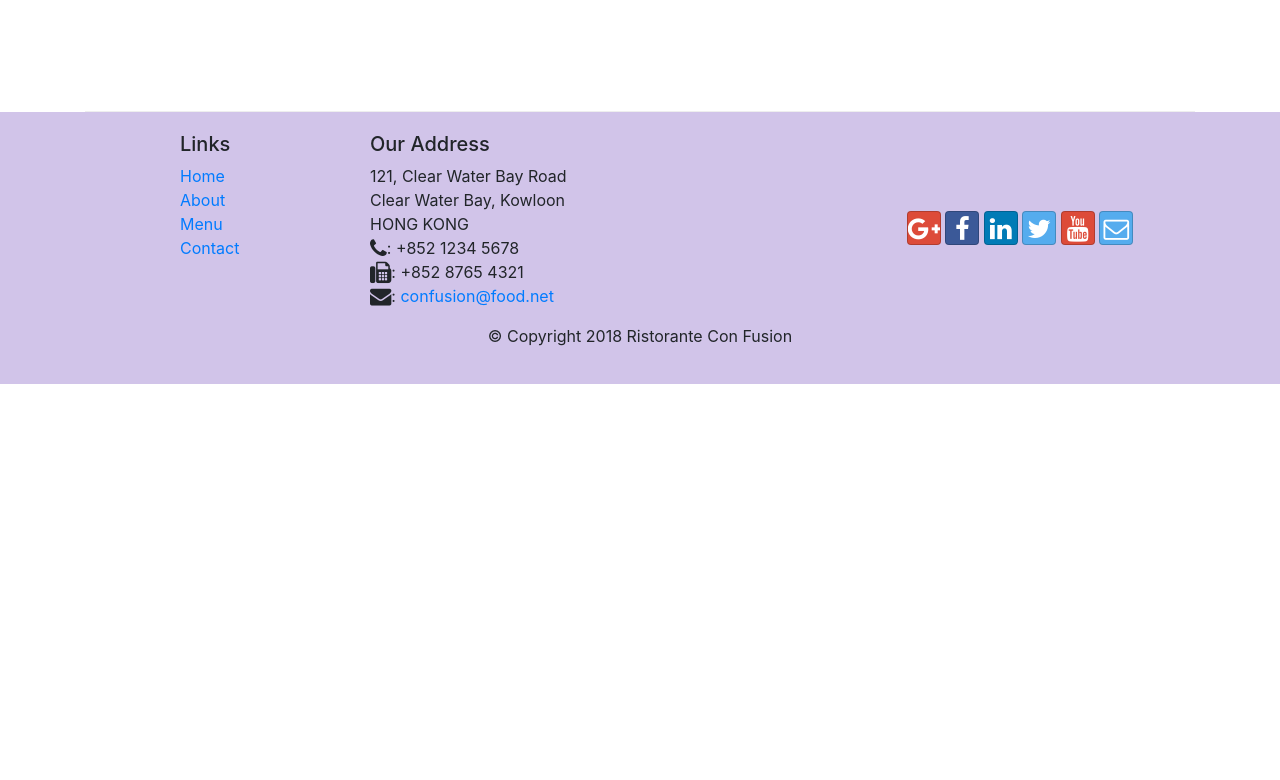
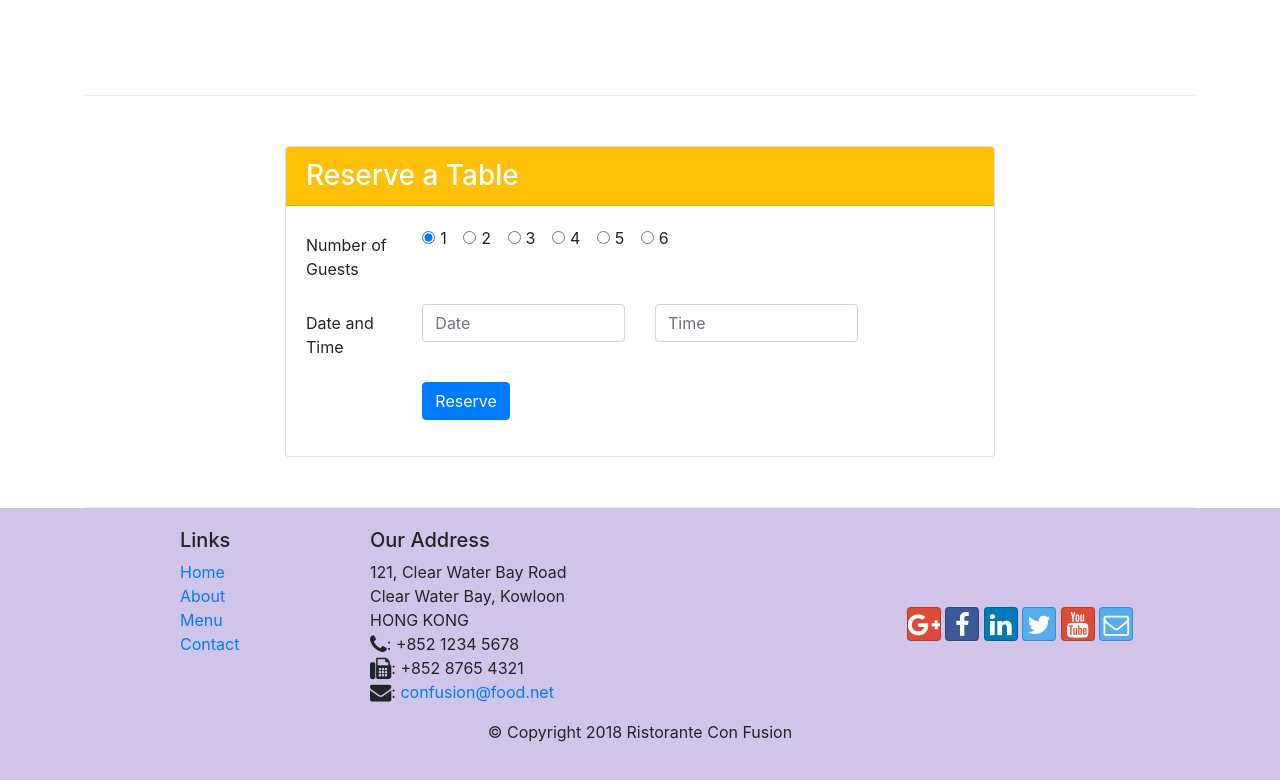
Before and after one commit to PwtanSG/confusionbs4, a website: page index.html in a window 1280 px wide. Shown: the part 1504-2284 px from the top of the page. Before the commit the page ends 1888 px from the top, so only its background shows below. Drawn offline with nearby package versions, Linux system fonts and the light colour scheme.

Commit message:
wk2-assignment

```diff
--- a/index.html
+++ b/index.html
@@ -49,6 +49,9 @@
                 <div class="col-12 col-sm align-self-center">
                     <img src="img/logo.png" class="img-fluid">
                 </div>
+                <div class="col-12 col-sm align-self-center align-items-center">
+                    <a role="button" class="btn btn-sm btn-block btn-warning" href="#reservation">Reserve Table</a>
+                </div>
             </div>
         </div>
     </header>
@@ -56,16 +59,12 @@
     <div class="container">
         <!--Bs4 alerts -->
         <div class="alert alert-warning alert-dismissible fade show" role="alert">
-            <strong>Hello!</strong> You should check out on some of those fields below!
+            <strong>Hello!</strong> You should check out on our hot items below!
             <button type="button" class="close" data-dismiss="alert" aria-label="Close">
               <span aria-hidden="true">&times;</span>
             </button>
         </div>
 
-        <!--Bs4 progress bar-->
-        <div class="progress">
-            <div class="progress-bar progress-bar-striped progress-bar-animated" role="progressbar" style="width: 10%" aria-valuenow="10" aria-valuemin="0" aria-valuemax="100"></div>
-        </div>
 
         <div class="row row-content align-items-center">
             <div class="col-12 col-sm-4 order-sm-last col-md-3">
@@ -75,7 +74,7 @@
                 <div class="media">
                     <img class="d-flex mr-3 img-thumbnail align-self-center" src="img/uthappizza.png" alt="uthappizza">
                     <div class="media-body">
-                        <h2 class="mt-0">Uthappizza <span class="badge badge-danger">NEW</span> <span class="badge badge-pill badge-secondary">$4.99</span></h2>
+                        <h2 class="mt-0">Uthappizza <span class="badge badge-danger">HOT</span> <span class="badge badge-pill badge-secondary">$3.99</span></h2>
                         <p class="d-none d-sm-block">A unique combination of Indian Uthappam (pancake) and Italian pizza, topped with Cerignola olives, ripe vine cherry tomatoes, Vidalia onion, Guntur chillies and Buffalo Paneer.</p>
                     </div>
                 </div>
@@ -91,8 +90,8 @@
             <div class="col col-sm col-md">
                 <div class="media">
                     <div class="media-body">
-                        <h2 class="mt-0">Weekend Grand Buffet <span class="badge badge-warning">Trending</span></h2>
-                        <p>Featuring mouthwatering combinations with a choice of five different salads, six enticing appetizers, six main entrees and five choicest desserts. Free flowing bubbly and soft drinks. All for just $19.99 per person </p>
+                        <h2 class="mt-0">Weekend Grand Buffet <span class="badge badge-danger">NEW</span></h2>
+                        <p class="d-none d-sm-block">Featuring mouthwatering combinations with a choice of five different salads, six enticing appetizers, six main entrees and five choicest desserts. Free flowing bubbly and soft drinks. All for just $19.99 per person </p>
                     </div>
                     <img class="d-flex ml-3 img-thumbnail align-self-center" src="img/buffet.png" alt="Weekend Grand Buffet">
                 </div>
@@ -109,10 +108,74 @@
                     <div class="media-body">
                         <h2 class="mt-0">Alberto Somayya</h2>
                         <h4>Executive Chef</h4>
-                        <p>Award winning three-star Michelin chef with wide International experience having worked closely with whos-who in the culinary world, he specializes in creating mouthwatering Indo-Italian fusion experiences. </p>
+                        <p class="d-none d-sm-block">Award winning three-star Michelin chef with wide International experience having worked closely with whos-who in the culinary world, he specializes in creating mouthwatering Indo-Italian fusion experiences. </p>
                     </div>
                 </div>
             </div>
+        </div>
+
+        <div class="row row-content" id="reservation">
+        <div class="col-12 col-sm-8 offset-sm-2">
+            <div class="card">
+                <h3 class="card-header bg-warning text-white">Reserve a Table</h3>
+                <div class="card-body">
+                    <form id="reservation">
+                        <!--No. of Guest -->
+                        <div class="form-group row">
+                            <label for="noOfGuest" class="col-md-2 col-form-label">Number of Guests</label>
+                            <div class="col-md-10">
+                                <div class="form-check-inline">
+                                    <input class="form-check-input" type="radio" name="guest1" id="guest1" value="guest1" checked>
+                                    <label class="form-check-label" for="guest1">1 </label>
+                                </div>
+                                <div class="form-check-inline">
+                                    <input class="form-check-input" type="radio" name="guest2" id="guest2" value="guest2">
+                                    <label class="form-check-label" for="guest2">2 </label>
+                                </div>
+                                <div class="form-check-inline">
+                                    <input class="form-check-input" type="radio" name="guest3" id="guest3" value="guest3">
+                                    <label class="form-check-label" for="guest3">3 </label>
+                                </div>
+                                <div class="form-check-inline">
+                                    <input class="form-check-input" type="radio" name="guest4" id="guest4" value="guest4">
+                                    <label class="form-check-label" for="guest4">4 </label>
+                                </div>
+                                <div class="form-check-inline">
+                                    <input class="form-check-input" type="radio" name="guest5" id="guest5" value="guest5">
+                                    <label class="form-check-label" for="guest5">5 </label>
+                                </div>
+                                <div class="form-check-inline">
+                                    <input class="form-check-input" type="radio" name="guest6" id="guest6" value="guest6">
+                                    <label class="form-check-label" for="guest6">6 </label>
+                                </div>
+                            </div>
+                        </div>
+                        <!--Contact no.-->
+                        <div class="form-group row">
+                            <!-- tel num col-12 takes whole width when small screen -->
+                            <label for="datetime" class="col-12 col-md-2 col-form-label">Date and Time</label>
+                            <!--Area code-->
+                            <div class="col-12 col-md-4">
+                                <input type="text" class="form-control" id="dete" name="dete" placeholder="Date" required>
+                            </div>
+                            <!--tel num-->
+                            <div class="col-12 col-md-4">
+                                <input type="text" class="form-control" id="time" name="time" placeholder="Time" required>
+                            </div>
+                        </div>
+
+                        <!--form reserve button-->
+                        <div class="form-group row">
+                            <div class="offset-md-2 col-md-10">
+                                <button type="submit" class="btn btn-primary">
+                                    Reserve
+                                </button>
+                            </div>
+                        </div>
+                    </form>
+                </div>
+            </div>
+        </div>
         </div>
     </div>
 
```
